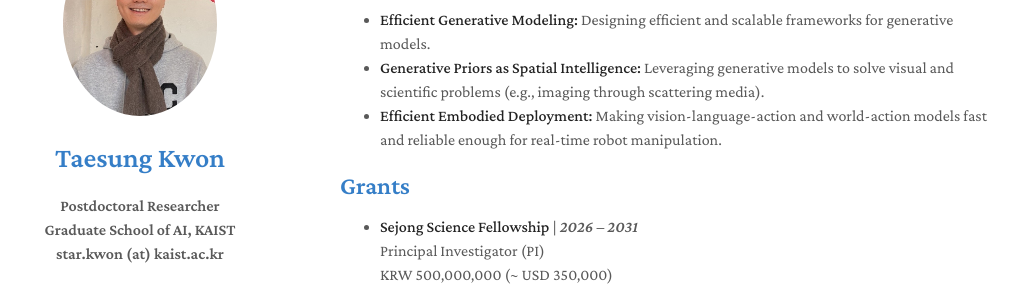
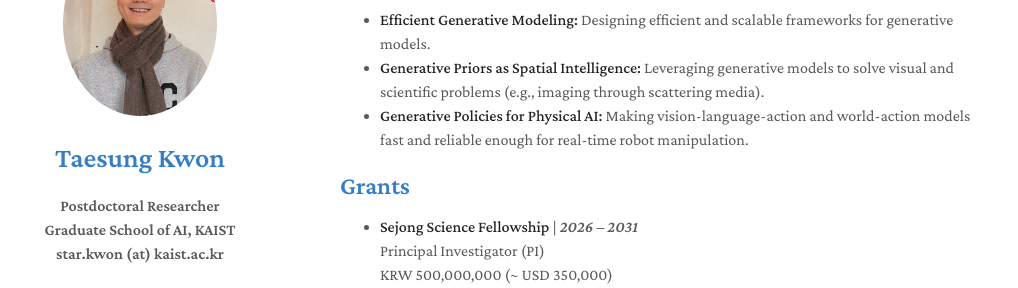
Before and after one commit to star-kwon/star-kwon.github.io, a Jekyll site: the page built from index.md, in a window 1280 px wide and 900 px high, scrolled down 453 px. Shown: the part 153-441 px from the top of the window, without its empty margins (130-1148 px from the left). Built offline with Jekyll 4.4.1, drawn with Linux system fonts in a browser that asks for light colours; nearby versions of some CDN libraries; comment, search, counter and statistics services are not loaded; a style sheet for code colours, icons or effects is not loaded; our own code applies the rules of GitHub Pages for plain Markdown files.

Commit message:
update research interests

```diff
--- a/index.md
+++ b/index.md
@@ -25,7 +25,7 @@ My research aims to advance **efficient generative modeling** for **sustainable
 
   - **Efficient Generative Modeling:** Designing efficient and scalable frameworks for generative models.
   - **Generative Priors as Spatial Intelligence:** Leveraging generative models to solve visual and scientific problems (e.g., imaging through scattering media).
-  - **Efficient Embodied Deployment:** Making vision-language-action and
+  - **Generative Policies for Physical AI:** Making vision-language-action and
 world-action models fast and reliable enough for real-time robot manipulation.
 
 ## Grants
```
